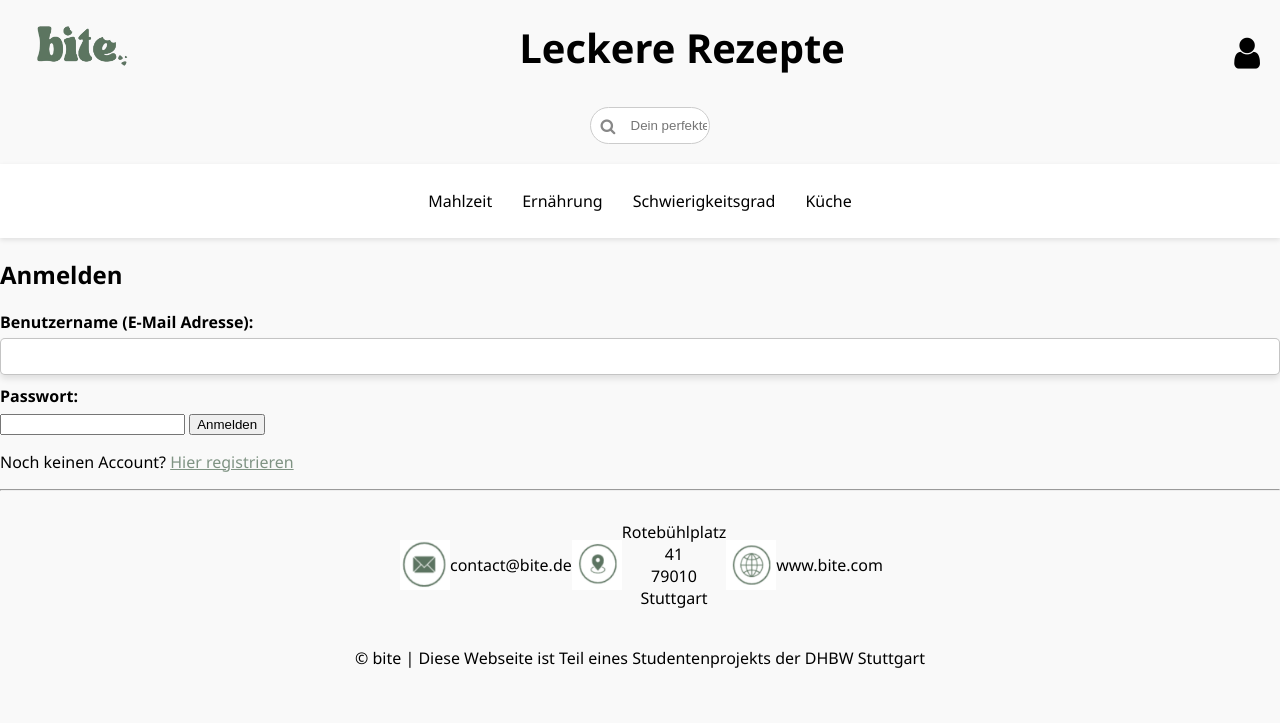
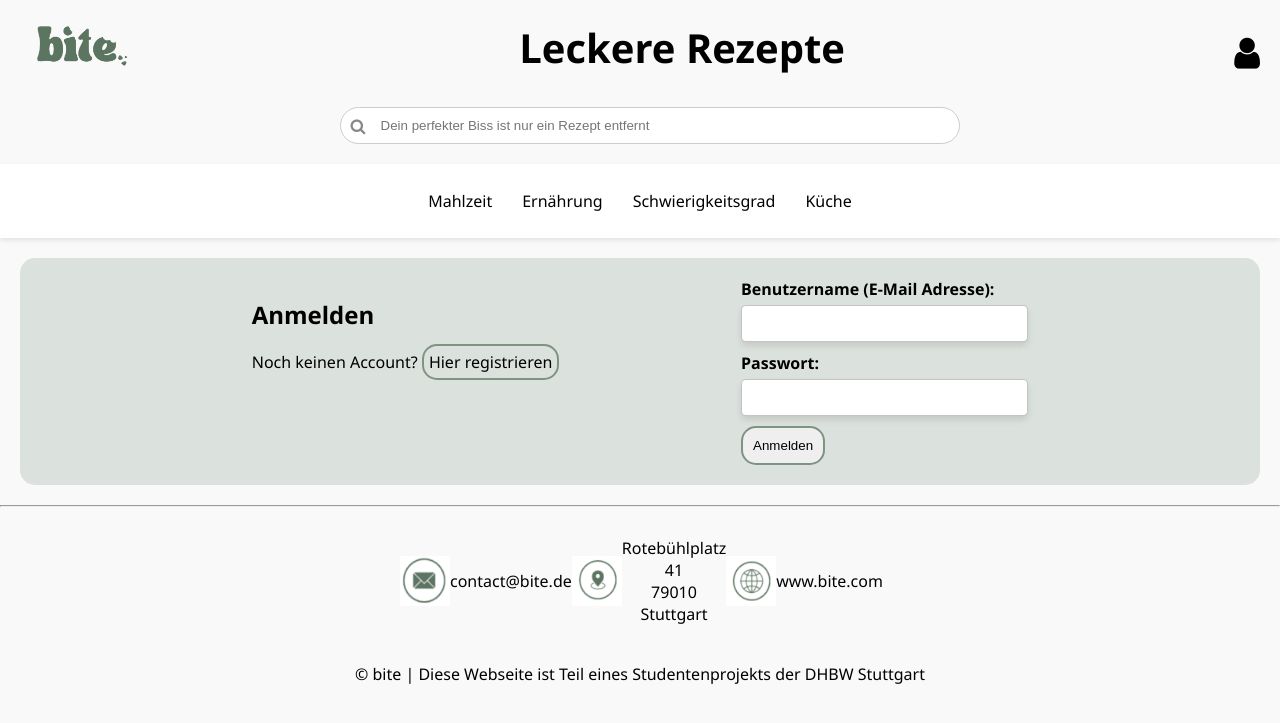
Before and after one commit to melissadurgun/PHP-Projekt-Rezept, a PHP site: page /pages/Benutzerverwaltung/Login.php in a window 1280 px wide. Shown: the top 723 px of the page. Run offline with PHP 8.4, Linux system fonts and the light colour scheme; data that the repository does not hold is empty.

Commit message:
Styles done

```diff
--- a/assets/styles/RezeptCreate.css
+++ b/assets/styles/RezeptCreate.css
@@ -2,7 +2,8 @@
   box-sizing: border-box;
 }
 
-form {
+.RezepHinzufügenForm,
+.form {
   display: flex;
   justify-content: center;
   align-items: center;
--- a/assets/styles/styles.css
+++ b/assets/styles/styles.css
@@ -349,6 +359,7 @@ label {
 
 input[type="text"]:not(.search-bar),
 input[type="number"],
+input[type="password"],
 select,
 textarea {
   width: 100%;
@@ -729,3 +756,74 @@ footer {
   border-color: #04914f;
   box-shadow: 0 0 5px rgba(4, 145, 79, 0.5);
 }
+
+/* Login-Container */
+.login-container {
+  background-color: #dbe1dc;
+  border-radius: 15px;
+  padding: 50px;
+  padding-top: 20px;
+  padding-bottom: 20px;
+  display: flex;
+  flex-wrap: wrap;
+  justify-content: space-evenly;
+  margin: 20px;
+}
+
+.logout {
+  background-color: #dbe1dc;
+  border-radius: 15px;
+  padding: 50px;
+  padding-top: 20px;
+  padding-bottom: 20px;
+  display: flex;
+  flex-direction: column;
+  justify-content: center;
+  align-items: center;
+  margin: 20px;
+}
+
+.logout-buttons {
+  display: flex;
+  gap: 10px;
+}
+
+.login a,
+.logout a {
+  color: black;
+  text-decoration: none;
+  border: 2px solid #7f9383;
+  border-radius: 15px;
+  padding: 5px;
+}
+
+.anmelden,
+.save {
+  color: black;
+  text-decoration: none;
+  border: 2px solid #7f9383;
+  border-radius: 15px;
+  padding: 10px;
+}
+
+.anmelden:hover,
+.save:hover {
+  background-color: #04914f2b;
+  border-radius: 15px;
+  cursor: pointer;
+}
+
+/*Profil bearbeiten*/
+
+.profile-container {
+  background-color: #dbe1dc;
+  border-radius: 15px;
+  padding: 50px;
+  padding-top: 20px;
+  padding-bottom: 20px;
+  display: flex;
+  flex-wrap: wrap;
+  justify-content: space-evenly;
+  margin: 20px;
+}
+/*Profil löschen*/
--- a/includes/header.php
+++ b/includes/header.php
@@ -31,13 +31,11 @@
         <br>
 
         <!-- Suchleiste als Formular für Weiterleitung zu Rezeptsuche.php -->
-        <div class="suchen">
-            <form action="../../pages/Rezeptsuche/RezeptSuche.php" method="POST">
+            <form name ="Suchleiste" action="../../pages/Rezeptsuche/RezeptSuche.php" method="POST">
                 <i class="fa fa-search search-icon"></i>
                 <input type="text" name="search" placeholder="Dein perfekter Biss ist nur ein Rezept entfernt"
                     class="search-bar" />
             </form>
-        </div>
     </header>
 </body>
 
--- a/pages/Benutzerverwaltung/benutzerseite.php
+++ b/pages/Benutzerverwaltung/benutzerseite.php
@@ -49,7 +49,6 @@ include '../../includes/navigation.php';
             </div>
             <div class="button-container">
                 <a href="../Benutzerverwaltung/ProfilBearbeiten.php" class="button">Persönliche Daten bearbeiten</a>
-                <a href="../Rezeptverwaltung/RezHinzufügen.php" class="button">Rezept anlegen</a>
                 <a href="../Benutzerverwaltung/ProfilLoeschen.php" class="button">Profil löschen</a>
                 <a href="../Benutzerverwaltung/Logout.php" class="button">Logout</a>
             </div>
@@ -80,11 +79,11 @@ include '../../includes/navigation.php';
                     <!-- Löschen-Link mit JavaScript-Bestätigungsdialog -->
                     <a href="../../handlers/Rezeptverwaltung/RezeptLoeschenHandler.php?delete_id=<?php echo $rezept['rezept_id']; ?>"
                         onclick="return confirm('Möchten Sie dieses Rezept wirklich löschen?');">
-                        <i class="fa fa-trash-o"></i> <span> Löschen</span>
+                        <i class="fa fa-trash-o"> <span> Löschen</span></i>
                     </a>
                     <a
                         href="../../handlers/Rezeptverwaltung/RezeptDetailansichtHandler.php?id=<?php echo $rezept['rezept_id']; ?>">
-                        <i class="fa fa-edit"></i> <span>Bearbeiten</span>
+                        <i class="fa fa-edit"><span>Bearbeiten</span></i>
                     </a>
                 </div>
 
--- a/pages/Benutzerverwaltung/login.php
+++ b/pages/Benutzerverwaltung/login.php
@@ -52,18 +52,21 @@ include '../../includes/navigation.php';
 
 <body>
     <div class="login-container">
+        <div class="login">
         <h2>Anmelden</h2>
-        <form action="Login.php" method="post">
+        <p>Noch keinen Account? <a href="Registrieren.php">Hier registrieren</a></p>
+        </div>
+        <form name="loginForm" action="Login.php" method="post">
             <label>Benutzername (E-Mail Adresse):</label>
             <input type="text" name="username" required>
 
             <label>Passwort:</label>
             <input type="password" name="password" required>
 
-            <input type="submit" value="Anmelden">
+            <input type="submit" value="Anmelden" class="anmelden">
         </form>
 
-        <p>Noch keinen Account? <a href="Registrieren.php">Hier registrieren</a></p>
+
 
         <?php
         // Fehlermeldung anzeigen, falls Login fehlgeschlagen ist
--- a/pages/Benutzerverwaltung/logout.php
+++ b/pages/Benutzerverwaltung/logout.php
@@ -25,10 +25,12 @@ include '../../includes/header.php';
 include '../../includes/navigation.php';
 ?>
 <body>
-    <div class="login-container">
+    <div class="logout">
         <h2>Du willst uns schon verlassen?</h2>
+        <div class="logout-buttons">
         <a href="Login.php">Melde dich hier erneut an!</a>
         <a href="../../pages/public/index.php">Zurück zur Startseite</a>
+        </div>
     </div>
 </body>
 <?php
--- a/pages/Benutzerverwaltung/profilbearbeiten.php
+++ b/pages/Benutzerverwaltung/profilbearbeiten.php
@@ -64,7 +64,7 @@ include '../../includes/navigation.php';
         <label for="password2">Passwort wiederholen:</label>
         <input type="password" id="password2" name="password2">
 
-        <input type="submit" value="Änderungen speichern">
+        <input type="submit" value="Änderungen speichern" class="save">
     </form>
 
     <?php
--- a/pages/Rezeptverwaltung/RezeptDetailansicht.php
+++ b/pages/Rezeptverwaltung/RezeptDetailansicht.php
@@ -45,10 +45,9 @@ $zubereitung = nl2br(htmlspecialchars($recipe['zubereitung']));
 </head>
 
 <body>
-    <header>
         <?php include '../../includes/header.php'; ?>
         <?php include '../../includes/navigation.php'; ?>
-    </header>
+
 
     <div class="rezept-detail-container">
         <div class="rezept-topbox">
--- a/pages/Rezeptverwaltung/RezeptHinzufügen.php
+++ b/pages/Rezeptverwaltung/RezeptHinzufügen.php
@@ -8,16 +8,16 @@
     <link rel="stylesheet" href="../../assets/styles/RezeptCreate.css">
     <link rel="stylesheet" href="../../assets/styles/styles.css">
 </head>
-<header>
+
     <?php
     include '../../includes/header.php';
     include '../../includes/navigation.php';
     ?>
-</header>
+
 
 <body>
     <div class="form">
-        <form action="..\..\handlers\Rezeptverwaltung\RezeptHinzufügenHandler.php" method="POST"
+        <form name="RezeptHinzufügenForm" action="..\..\handlers\Rezeptverwaltung\RezeptHinzufügenHandler.php" method="POST"
             enctype="multipart/form-data">
             <div class="recipe-form">
                 <div class="recipe-header">
```
Also changed, not shown: other parts of assets/styles/styles.css (+32 -6 lines), assets/styles/RezDetailStyles.css (+5 -2 lines), pages/Benutzerverwaltung/ProfilLoeschen.php (+5 -2 lines), uploads/672b769581972-Hintergrund.jpg (added), uploads/672b76d597483-Hintergrund.jpg (added), uploads/672c954401acb-Italienisch.avif (added).
